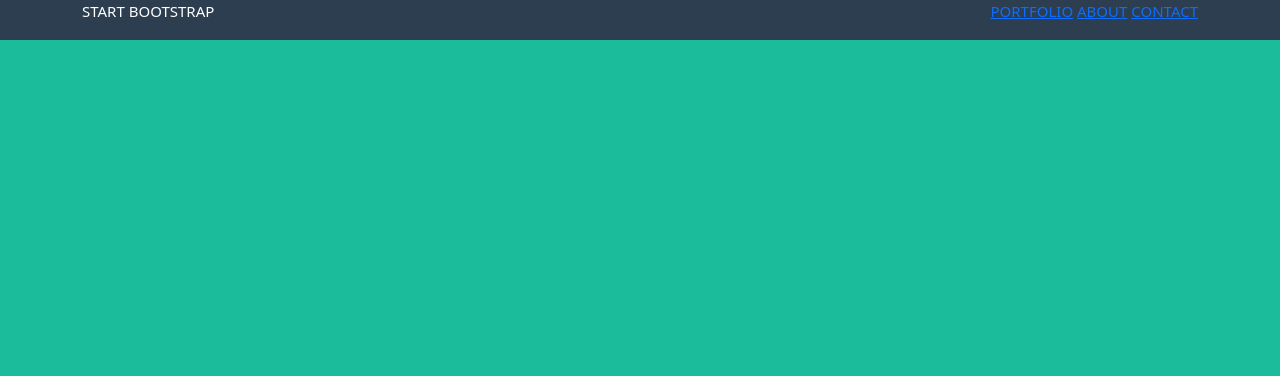
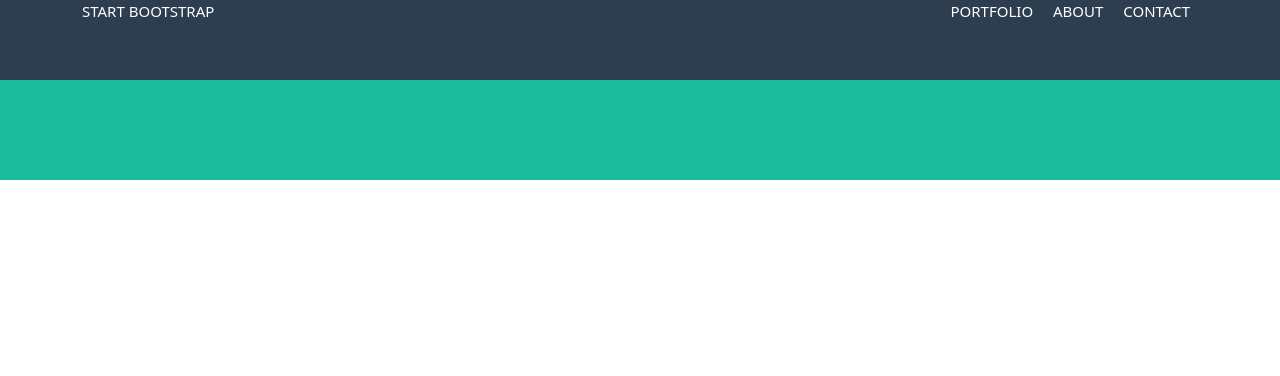
Before and after one commit to MattiaM99/html-css-bootstrap-freelancer, a plain HTML site: page index.html in a window 1280 px wide. Shown: the top 376 px of the page. Drawn offline with nearby package versions, Linux system fonts and the light colour scheme.

```diff
--- a/css/style.css
+++ b/css/style.css
@@ -5,7 +5,29 @@
   min-height: 40px;
 }
 
-.jumbotron,
+header{
+  height: 80px;
+}
+
+header a{
+  text-decoration: none;
+  color: white;
+  padding: 8px;
+}
+
+.jumbotron{
+  margin-top: 80px;
+  padding: 50px 0;
+  background-color: #1ABC9C;
+}
+
+.sc-inner-jumbo{
+  background-color: cadetblue;
+  width: 800px;
+  max-width: 80%;
+  margin: 0 auto;
+}
+
 .about{
   background-color: #1ABC9C;
   min-height: 500px;
```
Also changed, not shown: img/avatar.svg (added), img/cabin.png (added), img/cake.png (added), img/circus.png (added), img/game.png (added), img/safe.png (added), img/submarine.png (added).
